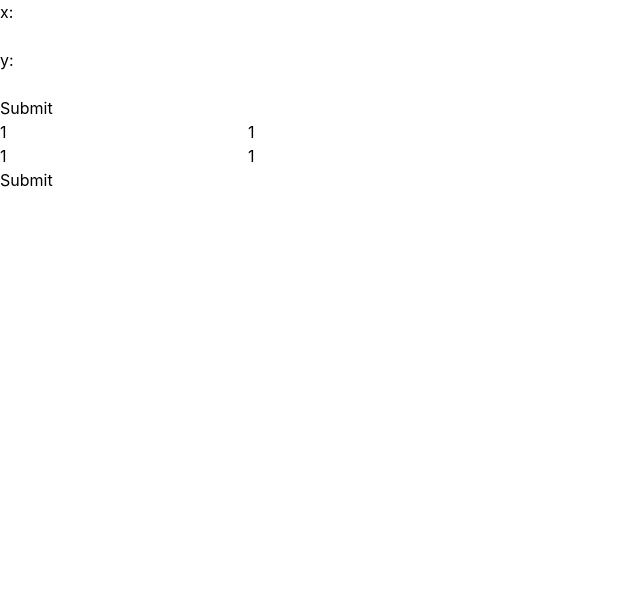
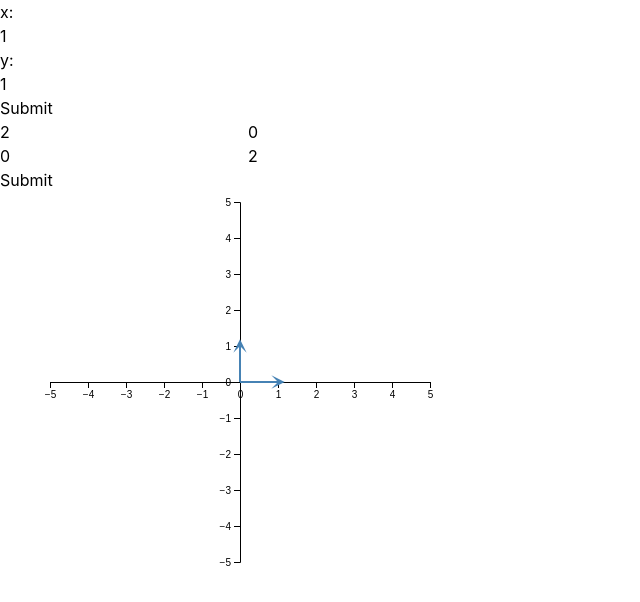
Before and after one commit to saviorocha/vector-space-ifg, a Next.js app: page /testegrafico in a window 1280 px wide. Shown: the top 602 px of the page, without its empty margins (0-640 px from the left). Built offline with nearby package versions, Linux system fonts and the light colour scheme.

Commit message:
Finished plot interaction logic

```diff
--- a/classes/stateList.ts
+++ b/classes/stateList.ts
@@ -1,15 +1,14 @@
 import StateNode from "./stateNode";
+import Vector from "./vector";
 
 /**
  * Created based on the post: https://codeburst.io/linked-lists-in-javascript-es6-code-part-1-6dd349c3dcc3
  */
 class StateList {
   head: StateNode | null;
-  private _size: number;
 
   constructor(head: StateNode | null = null) {
     this.head = head;
-    this._size = 0;
   }
 
   /**
@@ -71,25 +70,20 @@ class StateList {
     return null;
   }
 
-  get size(): number {
-    return this._size;
-  }
-
-  set size(_size) {
-    this._size = _size;
-  }
-
-  toArray() {
+  toArray(): Vector[][] {
     let nextNode = this.head;
-    const listArr = [];
-    for (let i = 0; i < this._size; i++) {
+    let listArr = [];
+    let i = 0;
+    while (nextNode) {
       listArr[i] = [
         ...nextNode?.vectors,
         nextNode.transformation.e1Vector,
         nextNode.transformation.e2Vector,
       ];
       nextNode = nextNode?._next;
+      i++;
     }
+
     return listArr;
   }
 }
--- a/components/d3/d3plot.tsx
+++ b/components/d3/d3plot.tsx
@@ -1,17 +1,14 @@
 import * as d3 from "d3";
 import { FunctionComponent, useEffect, useRef, useState } from "react";
 import { useListContext } from "../../context";
+import { IPlotProps } from "../../interfaces/interfaces";
 import PlotComponent from "./plot-component";
 
 let vector;
-const D3Plot: FunctionComponent = ({ stateVectors }) => {
-  const marginValues: Margin = { top: 10, right: 30, bottom: 30, left: 50 };
-  const dimensions: Dimesion = {
-    margin: marginValues,
-    width: 460 - marginValues.left - marginValues.right,
-    height: 400 - marginValues.top - marginValues.bottom,
-  };
-
+const D3Plot: FunctionComponent<IPlotProps> = ({
+  stateVectors,
+  plotDimensions,
+}) => {
   const refElement = useRef<null | HTMLDivElement>(null);
   const [d3Component, setD3Component] = useState<PlotComponent>(
     {} as PlotComponent
@@ -21,15 +18,12 @@ const D3Plot: FunctionComponent = ({ stateVectors }) => {
   useEffect(initD3, [list]);
 
   function initD3() {
-    // console.log("lista d3plot: ", list);
-    // console.log("vetores: ", list.head?.vectors);
-
     const div = d3.select(refElement.current);
     const node = stateVectors.map((vec) => {
       return vec?.d3VectorFormat()!;
     });
 
-    setD3Component(new PlotComponent(refElement.current, dimensions, node));
+    setD3Component(new PlotComponent(refElement.current, plotDimensions, node));
 
     // cleanup to remove duplicate SVG
     return () => {
--- a/interfaces/interfaces.d.ts
+++ b/interfaces/interfaces.d.ts
@@ -4,4 +4,7 @@ interface IContextList {
   setList: Dispatch<SetStateAction<StateList>>;
 }
 
-interface IPlotProps {}
+interface IPlotProps {
+  stateVectors: Vector[];
+  plotDimensions: Dimesion;
+}
--- a/pages/testegrafico.tsx
+++ b/pages/testegrafico.tsx
@@ -1,4 +1,4 @@
-import { useState } from "react";
+import { useEffect, useState } from "react";
 import StateList from "../classes/stateList";
 import StateNode from "../classes/stateNode";
 import Transformation from "../classes/transformation";
@@ -8,20 +8,21 @@ import { useListContext } from "../context";
 
 const TesteGrafico = () => {
   const { list, setList } = useListContext();
-  const [head, setHead] = useState(() => new StateNode());
+  const marginValues: Margin = { top: 10, right: 30, bottom: 30, left: 50 };
+  const dimensions: Dimesion = {
+    margin: marginValues,
+    width: 460 - marginValues.left - marginValues.right,
+    height: 400 - marginValues.top - marginValues.bottom,
+  };
+  // const [head, setHead] = useState<StateNode>({} as StateNode);
   const [vectorArr, setVectorArr] = useState<Vector[]>([]);
   const [transformationArr, setTransformationArr] = useState<Transformation[]>(
     []
   );
-  // const [stateVecArr, setStateVecArr] = useState<Vector[][]>([
-  //   [list.head?.transformation.e1Vector, list.head?.transformation.e2Vector],
-  // ]);
-
-  const [stateVecArr, setStateVecArr] = useState<Vector[][]>([]);
+  const [stateVecArr, setStateVecArr] = useState<Vector[][]>(list.toArray());
 
   const vectorSubmitHandler = (event: any) => {
     event?.preventDefault();
-    setVectorArr(() => {
     vectorArr.push(
       new Vector(
         [Number(event.target.first.value), Number(event.target.last.value)],
@@ -29,108 +30,103 @@ const TesteGrafico = () => {
         "#bb00ff"
       )
     );
-      return vectorArr;
-    });
+    setVectorArr(vectorArr);
+    // console.log("vectorArr", vectorArr, "length", vectorArr.length);
     updateVectors();
   };
 
   const updateVectors = () => {
     let newHead = new StateNode(undefined, null);
     newHead.vectors = vectorArr;
+    // newHead.vectors.push(...list.head?.vectors!);
+    // console.log(newHead);
 
-    setHead(newHead);
-    setList(new StateList(newHead));
-    // setStateVecArr(() => {
-    //   stateVecArr[0].push(...vectorArr);
-    //   return stateVecArr;
-    // });
-    setStateVecArr(list.toArray);
+    let newstate = newHead;
+    for (let i = 0; i < transformationArr.length; i++) {
+      newstate._next = new StateNode(transformationArr[i], newstate);
+      newstate = newstate._next;
+    }
+    let newList = new StateList(newHead);
 
+    setStateVecArr(newList.toArray());
+    setList(newList);
+
+    // newHead._next = list.head?._next;
+    // list.head?.vectors.push(...vectorArr);
+    // const newList = new StateList(list.head!);
+
+    // setStateVecArr(newList.toArray());
+    // setList(newList);
+
+    // console.log("toArray", newList.toArray());
     // console.log("stateVecArr", stateVecArr);
-    console.log("current list:", list);
+    // console.log("vectorArr", vectorArr);
+    // console.log("current list:", list);
     // console.log("new list:", new StateList(newHead));
-    // console.log("head", newHead.vectors);
-    // console.log("vectorArr", vectorArr);
+    // console.log("new list:", newList);
+    // console.log("vectorArr", vectorArr, "length", vectorArr.length);
   };
 
   const transfromationSubmitHandler = (event: any) => {
     event?.preventDefault();
     const trans = event.target;
 
-    // setStateVecArr(() => {
-    //   stateVecArr.push([
-    //     new Vector([Number(trans.t00.value), Number(trans.t10.value)]),
-    //     new Vector([Number(trans.t01.value), Number(trans.t11.value)]),
-    //   ]);
-    //   return stateVecArr;
-    // });
-
-    setTransformationArr(() => {
     transformationArr.push(
       new Transformation(
-          [Number(trans.t00.value), Number(trans.t01.value)],
-          [Number(trans.t10.value), Number(trans.t11.value)]
+        [Number(trans.t00.value), Number(trans.t10.value)],
+        [Number(trans.t01.value), Number(trans.t11.value)]
       )
     );
-      return transformationArr;
-    });
+    setTransformationArr(transformationArr);
     updateTransformations();
   };
 
   const updateTransformations = () => {
-    let newstate = head;
+    let newstate = list.head;
     for (let i = 0; i < transformationArr.length; i++) {
       newstate._next = new StateNode(transformationArr[i], newstate);
       newstate = newstate._next;
     }
-    let newList = new StateList(head);
-    newList.size = transformationArr.length;
+    let newList = new StateList(list.head);
 
+    setStateVecArr(newList.toArray());
     setList(newList);
-    setStateVecArr(list.toArray);
-
-    console.log("current list:", list);
   };
 
-  // useEffect(() => {
-  //   console.log("current list:", list);
-  // }, []);
+  useEffect(() => {
+    console.log("current list:", list);
+  }, [list]);
+  useEffect(() => {
+    console.log("stateVecArr:", stateVecArr);
+  }, [stateVecArr]);
 
   return (
     <>
       <form onSubmit={vectorSubmitHandler}>
         <label htmlFor="first">x:</label>
         <br />
-        <input
-          type="text"
-          id="first"
-          name="first"
-          // defaultValue={1}
-        />
+        <input type="text" id="first" name="first" defaultValue={1} />
         <br />
         <label htmlFor="last">y:</label>
         <br />
-        <input
-          type="text"
-          id="last"
-          name="last"
-          // defaultValue={1}
-        />
+        <input type="text" id="last" name="last" defaultValue={1} />
         <br />
         <button type="submit">Submit</button>
       </form>
       <form onSubmit={transfromationSubmitHandler}>
-        <input type="text" id="t00" defaultValue={1} />
-        <input type="text" id="t01" defaultValue={1} />
+        <input type="text" id="t00" defaultValue={2} />
+        <input type="text" id="t01" defaultValue={0} />
         <br />
-        <input type="text" id="t10" defaultValue={1} />
-        <input type="text" id="t11" defaultValue={1} />
+        <input type="text" id="t10" defaultValue={0} />
+        <input type="text" id="t11" defaultValue={2} />
         <br />
         <button type="submit">Submit</button>
       </form>
-      {/* {stateVecArr.map((vec, i) => {
-          return <D3Plot key={i} stateVectors={vec} />;
-        })} */}
+      {stateVecArr.map((vec, i) => {
+        return (
+          <D3Plot key={i} stateVectors={vec} plotDimensions={dimensions} />
+        );
+      })}
     </>
   );
 };
```
Lines whose indentation alone changed are shown as unchanged.
